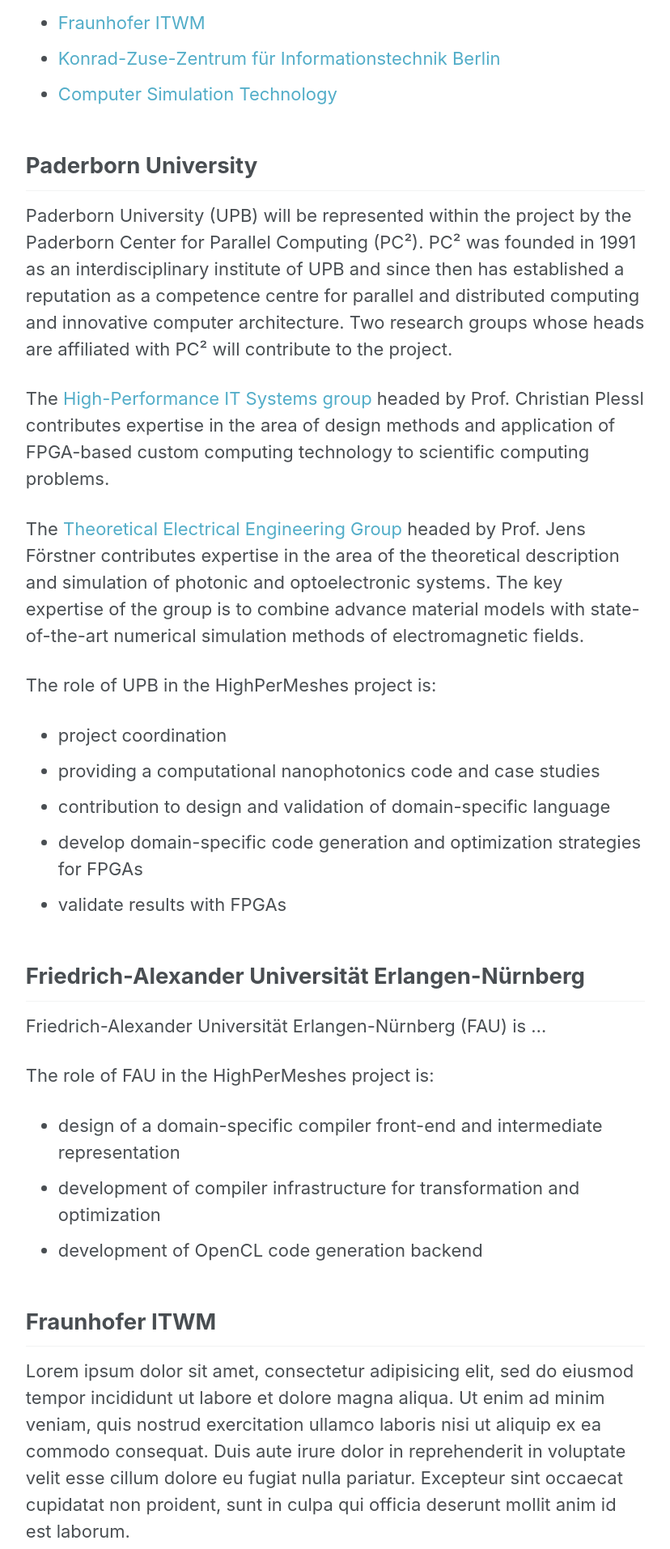
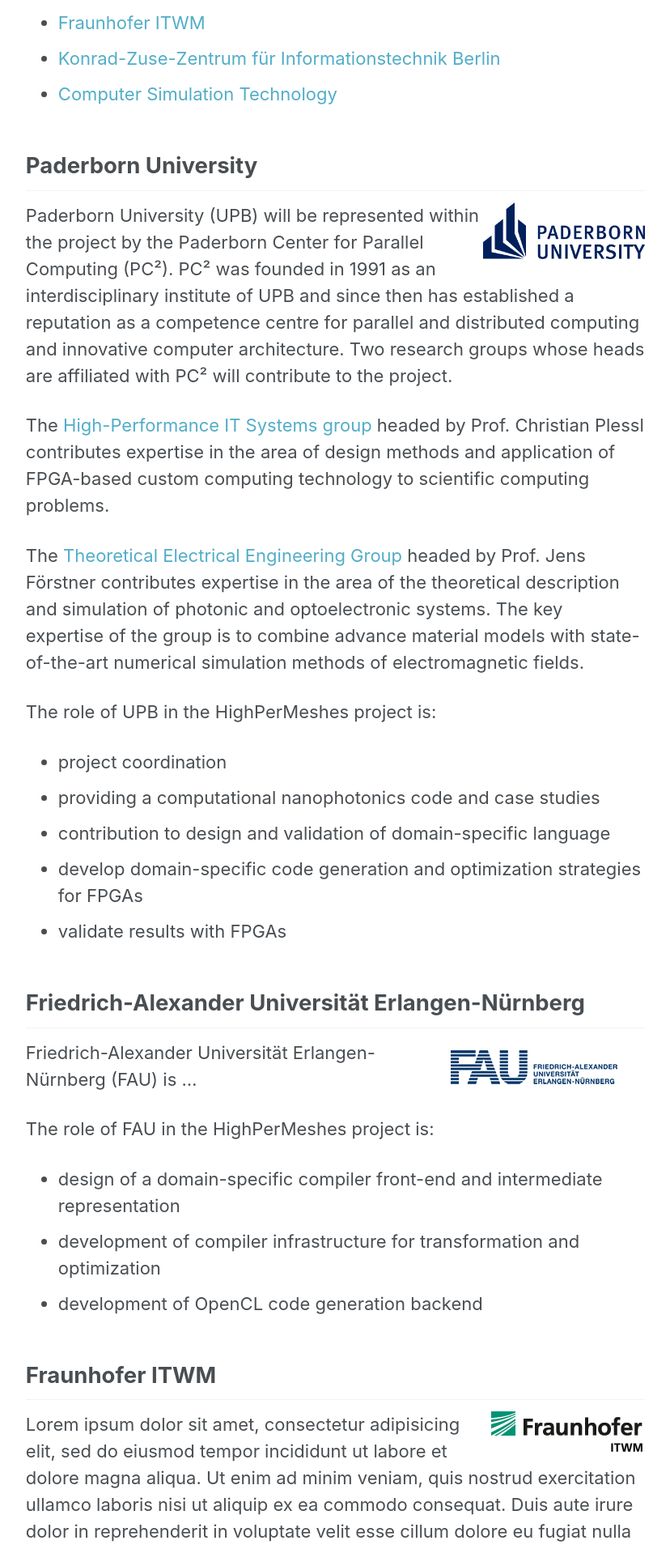
Before and after one commit to HighPerMeshes/highpermeshes.github.io, a Jekyll site: the page built from _pages/consortium.md, in a window 1280 px wide. Shown: the part 366-2279 px from the top of the page at 81% size, without its empty margins (252-1080 px from the left). Built offline with Jekyll 4.4.1, drawn with Linux system fonts in a browser that asks for light colours.

Commit message:
Add logos to consortium description.

```diff
--- a/_pages/consortium.md
+++ b/_pages/consortium.md
@@ -13,6 +13,10 @@ The HighPerMeshes consortium is formed by four German institutions and one assoc
 
 <a name="upb"></a>
 ## Paderborn University ##
+
+<picture>
+<img src="/assets/images/Logo-UPB.png" style="float:right;" width="200" title="Paderborn University Logo">
+</picture>
 
 Paderborn University (UPB) will be represented within the project by the Paderborn Center for Parallel Computing (PC²). PC² was founded in 1991 as an interdisciplinary institute of UPB and since then has established a reputation as a competence centre for parallel and distributed computing and innovative computer architecture. Two research groups whose heads are affiliated with PC² will contribute to the project.
 
@@ -31,6 +35,10 @@ The role of UPB in the HighPerMeshes project is:
 <a name="fau"></a>
 ## Friedrich-Alexander Universität Erlangen-Nürnberg ##
 
+<picture>
+<img src="/assets/images/Logo-FAU.png" style="float:right;" title="FAU Logo">
+</picture>
+
 Friedrich-Alexander Universität Erlangen-Nürnberg (FAU) is ...
 
 The role of FAU in the HighPerMeshes project is:
@@ -42,6 +50,10 @@ The role of FAU in the HighPerMeshes project is:
 <a name="itwm"></a>
 ## Fraunhofer ITWM ##
 
+<picture>
+<img src="/assets/images/Logo-ITWM.png" style="float:right;" title="ITWM Logo">
+</picture>
+
 Lorem ipsum dolor sit amet, consectetur adipisicing elit, sed do eiusmod tempor incididunt ut labore et dolore magna aliqua. Ut enim ad minim veniam, quis nostrud exercitation ullamco laboris nisi ut aliquip ex ea commodo consequat. Duis aute irure dolor in reprehenderit in voluptate velit esse cillum dolore eu fugiat nulla pariatur. Excepteur sint occaecat cupidatat non proident, sunt in culpa qui officia deserunt mollit anim id est laborum.
 
 The role of ITWM in the HighPerMeshes project is:
@@ -52,6 +64,10 @@ The role of ITWM in the HighPerMeshes project is:
 
 <a name="zib"></a>
 ## Konrad-Zuse-Zentrum für Informationstechnik Berlin ##
+
+<picture>
+<img src="/assets/images/Logo-ZIB.png" width="120" style="float:right;" title="FAU Logo">
+</picture>
 
 The Zuse Institute Berlin (ZIB) is a non-university research institute of the State of Berlin. In close interdisciplinary cooperation with the Berlin universities and scientific institutions Zuse Institute implements research and development in the field of information technology with a particular focus on application-oriented algorithmic mathematics and practical computer science. ZIB also provides high-performance computer capacity as an accompanying service.
 
@@ -67,6 +83,10 @@ The role of ZIB in the HighPerMeshes project is:
 <a name="cst"></a>
 ## Computer Simulation Technology AG (associated project partner) ##
 
+<picture>
+<img src="/assets/images/Logo-CST.jpg" style="float:right;" title="CST Logo">
+</picture>
+
 Computer Simulation Technology (CST) is ..
 
 The role of CST in the HighPerMeshes project is:
```
Also changed, not shown: _pages/home.md (+1 -1 lines).
